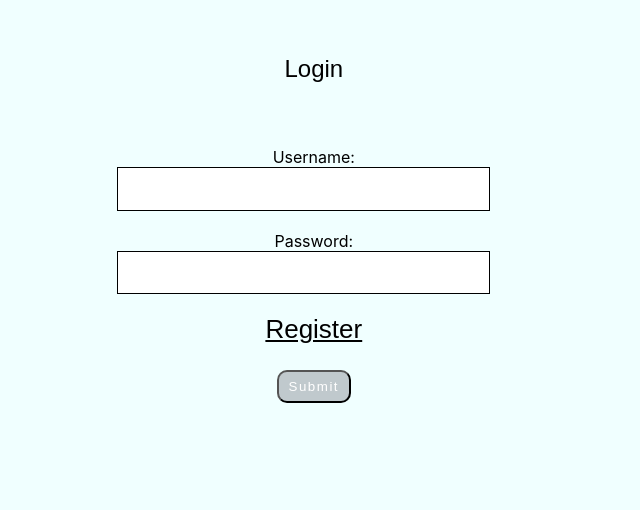
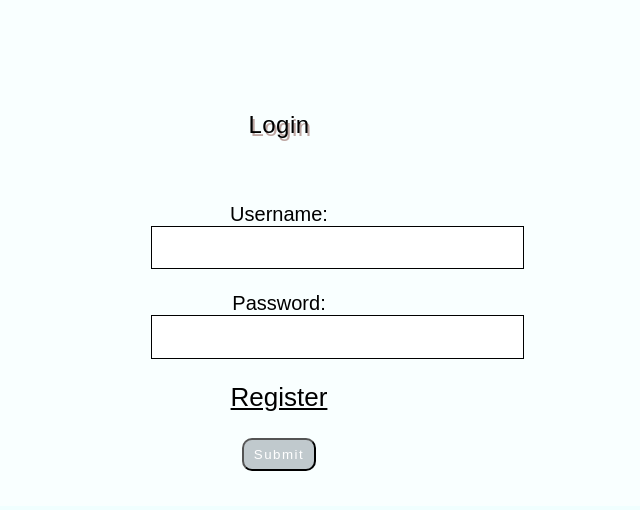
Before and after one commit to So4inka/Esthetic-Design, a React (Create React App) app in the folder client/: page /login in a window 1280 px wide. Shown: the part 230-740 px from the top of the page, without its empty margins (179-819 px from the left). Built offline with nearby package versions, Linux system fonts and the light colour scheme.

Commit message:
added Login.css different

```diff
--- a/client/src/screens/Login.css
+++ b/client/src/screens/Login.css
@@ -11,10 +11,16 @@ header {
 }
 
 p {
- font-size: 24px;
-  font-family: 'Ropa Sans', sans-serif;
-  padding-bottom: 40px;
+  font-size: 36px;
+  font-family: sans-serif;
+  letter-spacing: 0.5px;
+  /* padding: 5px; */
+  color: black;
+  text-align: center;
+  margin-top: 5vw;
+  text-shadow: 2px 3px #bda6a2;
 }
+
 button.btn.btn-submit {
   color: white;
   background-color: #c0c9cd;
@@ -30,5 +36,18 @@ button.btn.btn-submit {
   justify-content: space-between;
   display: inline-flexbox;
   border-radius: 10px;
-  font-family: 'Ropa Sans', sans-serif;
+  font-family: "Ropa Sans", sans-serif;
 }
+.form-login {
+  display: flex;
+  width: 50%;
+  flex-direction: column;
+  justify-content: center;
+  align-items: center;
+  margin: 30vh 10vw;
+  font-family: "Ropa Sans", sans-serif;
+  font-size: 20px;
+  background-color: rgba(255, 255, 255, 0.606);
+  margin-top: 5vh;
+  padding: 10px;
+}
--- a/client/src/screens/RoomEdit.css
+++ b/client/src/screens/RoomEdit.css
@@ -5,12 +5,27 @@
   align-items: center;
   padding-top: 15vw;
   justify-content: flex-start;
-  /* align-items: start; */
-  /* justify-content: flex-end;
+  background-color: rgba(240, 238, 238, 0.606);
   width: 50%;
-  height: 70%;
+  margin-top: 1vh;
+  padding: 10px;
   font-family: 'Ropa Sans', sans-serif;
   font-size: 20px;
-  /* border: 2px black solid; */
+  border-radius: 10px;
 
 }
+
+button.btn.btn-primary {
+  color: white;
+  background-color: #c0c9cd;
+  padding: 7px 10px;
+  margin-top: 5%;
+  margin: 25px;
+  border-radius: 0px;
+  letter-spacing: 1.5px;
+  flex-direction: row;
+  justify-content: center;
+  display: inline-flexbox;
+  border-radius: 10px;
+  font-family: "Ropa Sans", sans-serif;
+}
```
Also changed, not shown: client/src/screens/Rooms.css (+1 -7 lines).
